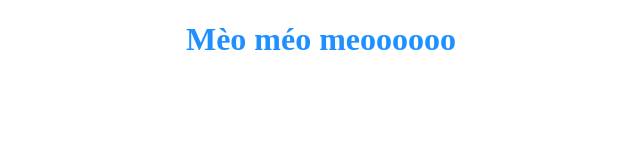
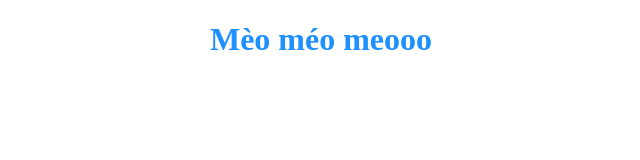
Before and after one commit to Meomeomeoo/github-meo, a plain HTML site: page index.html in a window 1280 px wide. Shown: the whole page, without its empty margins (319-959 px from the left). Drawn offline with Linux system fonts and the light colour scheme.

Commit message:
Add index.html

```diff
--- a/index.html
+++ b/index.html
@@ -10,7 +10,7 @@
 <body>
     <div style="text-align: center; color: dodgerblue;" >
 
-    <h1>Mèo méo meoooooo</h1>
+    <h1>Mèo méo meooo</h1>
     </div>
 
 </body>
```
